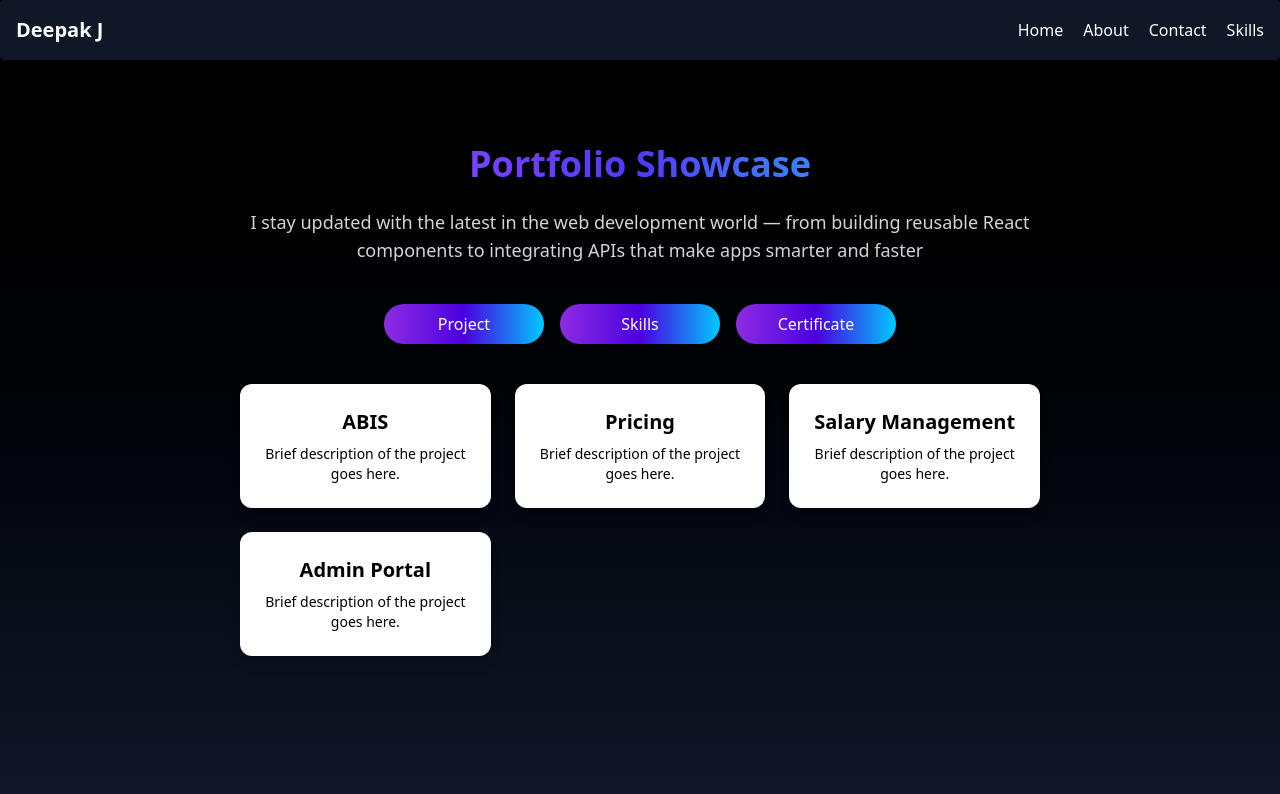
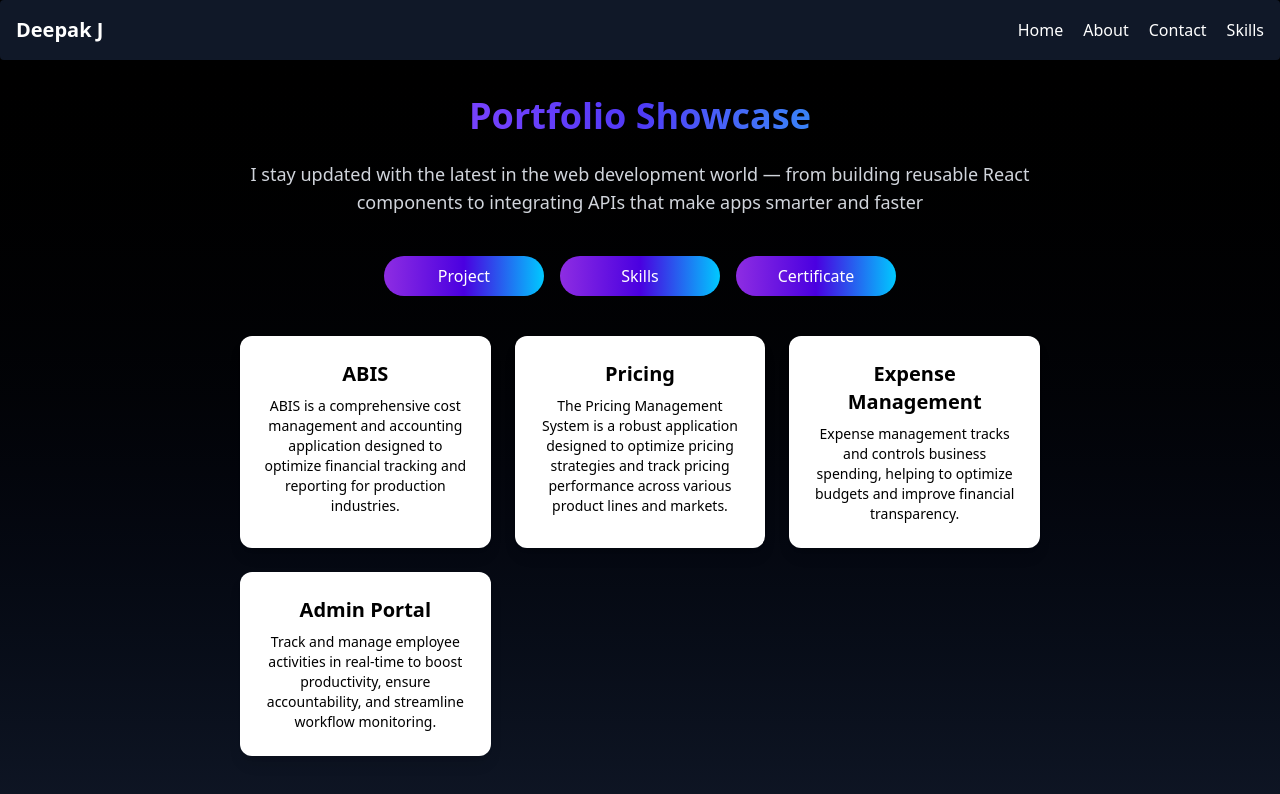
Before and after one commit to dhanadeepu/portfolio, a React (Vite) app: page / in a window 1280 px wide. Both pictures are taken after a click on the button "Project". Shown: the part 2460-3254 px from the top of the page. Built offline with nearby package versions, Linux system fonts and the light colour scheme.

Commit message:
update in showcase component

```diff
--- a/src/components/AboutSection .jsx
+++ b/src/components/AboutSection .jsx
@@ -36,7 +36,7 @@ const AboutSection = () => {
               {tech}
             </span>
           ))}
-        </div>arana
+        </div>
 
         <a
           href="mailto:dhanadeepu77@gmail.com?subject=Let's%20Book%20a%20Call&body=Hi%20Deepak,%0AI'd%20like%20to%20schedule%20a%20call%20with%20you."
--- a/src/components/HomeSection.jsx
+++ b/src/components/HomeSection.jsx
@@ -15,9 +15,9 @@ const HomeSection = () => {
         transition={{ duration: 1 }}
       >
         <p className="text-center font-bold text-3xl sm:text-4xl md:text-5xl text-white leading-snug">
-          This is My <br />
+          Welcome To My <br />
           <span className="text-purple-500 font-black tracking-tight">
-            Portfolio Website
+            Portfolio Website !
           </span>
         </p>
       </motion.div>
--- a/src/components/ShowcaseSection .jsx
+++ b/src/components/ShowcaseSection .jsx
@@ -35,7 +35,6 @@ const skills = [
 const certificates = [
   { title: "ReactJS Certification", issuer: "Udemy" },
   { title: "JavaScript Mastery", issuer: "Coursera" },
-  { title: "NodeJS Backend", issuer: "LinkedIn Learning" },
 ];
 
 const ShowcaseSection = () => {
@@ -89,25 +88,32 @@ const ShowcaseSection = () => {
             <div className="bg-white text-black rounded-xl shadow-lg p-6">
               <h3 className="text-xl font-bold mb-2">ABIS</h3>
               <p className="text-sm">
-                Brief description of the project goes here.
+                ABIS is a comprehensive cost management and accounting
+                application designed to optimize financial tracking and
+                reporting for production industries.
               </p>
             </div>
             <div className="bg-white text-black rounded-xl shadow-lg p-6">
               <h3 className="text-xl font-bold mb-2">Pricing</h3>
               <p className="text-sm">
-                Brief description of the project goes here.
+                The Pricing Management System is a robust application designed
+                to optimize pricing strategies and track pricing performance
+                across various product lines and markets.
               </p>
             </div>
             <div className="bg-white text-black rounded-xl shadow-lg p-6">
-              <h3 className="text-xl font-bold mb-2">Salary Management</h3>
+              <h3 className="text-xl font-bold mb-2">Expense Management</h3>
               <p className="text-sm">
-                Brief description of the project goes here.
+                Expense management tracks and controls business spending,
+                helping to optimize budgets and improve financial transparency.
               </p>
             </div>
             <div className="bg-white text-black rounded-xl shadow-lg p-6">
               <h3 className="text-xl font-bold mb-2">Admin Portal</h3>
               <p className="text-sm">
-                Brief description of the project goes here.
+                Track and manage employee activities in real-time to boost
+                productivity, ensure accountability, and streamline workflow
+                monitoring.
               </p>
             </div>
           </div>
```
